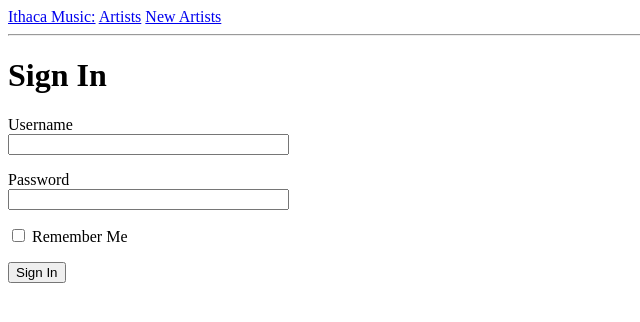
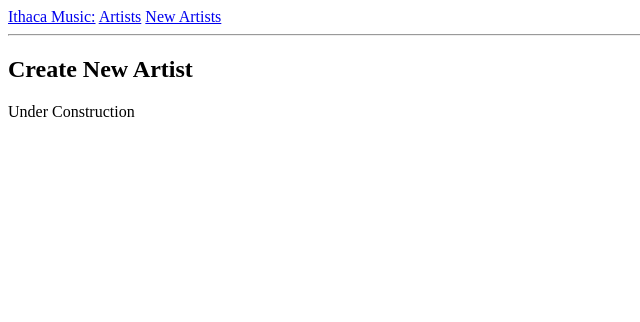
Before and after one commit to ksthilaire13/COMP205_LABS, a Flask app: page /login in a window 1280 px wide. Shown: the top 322 px of the page, without its empty margins (0-640 px from the left). Run offline with Flask 3, Linux system fonts and the light colour scheme.

Commit message:
got all my things to work

```diff
--- a/app/routes.py
+++ b/app/routes.py
@@ -1,4 +1,4 @@
-from flask import render_template, flash, redirect, url_for
+from flask import render_template, flash, redirect, url_for, request
 from app import app
 from app.forms import LoginForm
 
@@ -19,30 +19,9 @@ def index():
     ]
     return render_template('index.html', title='Home', user=user, posts=posts)
 
+
 @app.route('/artists')
 def artists():
-    artists_list = [
-        {
-            'artist': 'John Brown\'s Body',
-            'description': 'Description wooooo!',
-            'events': ['an event', 'another event']
-        },
-        {
-            'artist': 'The Gunpoets',
-            'description': 'Voice as a weapon, words as bullets, spreading the universal message of peace, love, and justice through music. Sure, there\'s a cynical cultural tendency to make certain assumptions when you hear the word \"gun\" associated with rap music, but this seven-member live hip-hop band from Ithaca, NY, runs contrary to that image with their positive message and uplifting performances.',
-            'events': ['The Haunt next Friday 9/14','The Commons on Thursday 9/6'],
-        },
-        {
-            'artist': 'Donna The Buffalo',
-            'description': 'Description blah blah blah',
-            'events': ['event 1', 'event 2']
-        },
-        {
-            'artist': 'The Blind Spots',
-            'description': 'Description blah blah blah pt 2',
-            'events': ['event 3, event 4']
-        }
-    ]
     return render_template('artists.html', title='Artists', posts=artists_list)
 
 
@@ -53,4 +32,34 @@ def login():
         flash('Login requested for user {}, remember_me={}'.format(
             form.username.data, form.remember_me.data))
         return redirect(url_for('index'))
-    return render_template('login.html',  title='Sign In', form=form)
+    return render_template('login.html', title='Sign In', form=form)
+
+
+@app.route('/artist_page')
+def artist_page():
+    my_var = request.args.get('my_var')
+    return render_template('artist_page.html', title='Artist Page', user=my_var, posts=artists_list)
+
+
+artists_list = [
+    {
+        'artist': 'John Brown\'s Body',
+        'description': 'Description wooooo!',
+        'events': ['an event', 'another event']
+    },
+    {
+        'artist': 'The Gunpoets',
+        'description': 'Voice as a weapon, words as bullets, spreading the universal message of peace, love, and justice through music. Sure, there\'s a cynical cultural tendency to make certain assumptions when you hear the word \"gun\" associated with rap music, but this seven-member live hip-hop band from Ithaca, NY, runs contrary to that image with their positive message and uplifting performances.',
+        'events': ['The Haunt next Friday 9/14', 'The Commons on Thursday 9/6'],
+    },
+    {
+        'artist': 'Donna The Buffalo',
+        'description': 'Description blah blah blah',
+        'events': ['event 1', 'event 2']
+    },
+    {
+        'artist': 'The Blind Spots',
+        'description': 'Description blah blah blah pt 2',
+        'events': ['event 3, event 4']
+    }
+]
--- a/app/templates/artists.html
+++ b/app/templates/artists.html
@@ -3,7 +3,7 @@
 {% block content %}
     <h2>List of Artists</h2>
     {% for post in posts %}
-        <div><a href="{{ url_for('index') }}">{{ post.artist }}</a></div>
+        <div><a href="{{ url_for('artist_page', my_var = post.artist) }},">{{ post.artist }}</a></div>
         <br>
     {% endfor %}
 {% endblock %}
--- a/app/templates/login.html
+++ b/app/templates/login.html
@@ -1,24 +1,6 @@
 {% extends "base.html" %}
 
 {% block content %}
-    <h1>Sign In</h1>
-    <form action="" method="post" novalidate>
-        {{ form.hidden_tag() }}
-        <p>
-            {{ form.username.label }}<br>
-            {{ form.username(size=32) }}<br>
-            {% for error in form.username.errors %}
-            <span style="color: red;">[{{ error }}]</span>
-            {% endfor %}
-        </p>
-        <p>
-            {{ form.password.label }}<br>
-            {{ form.password(size=32) }}<br>
-            {% for error in form.password.errors %}
-            <span style="color: red;">[{{ error }}]</span>
-            {% endfor %}
-        </p>
-        <p>{{ form.remember_me() }} {{ form.remember_me.label }}</p>
-        <p>{{ form.submit() }}</p>
-    </form>
+    <h2>Create New Artist</h2>
+    <p>Under Construction</p>
 {% endblock %}
```
Also changed, not shown: app/templates/artist_page.html (added, +18 -0 lines).
